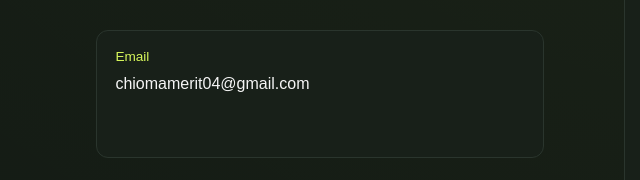
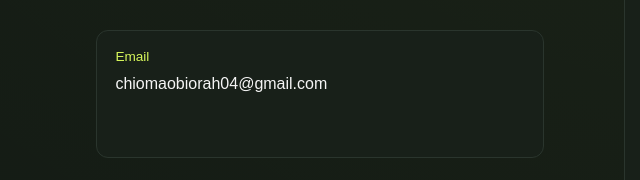
Before and after one commit to chiomamerit04-gif/portfolio, a plain HTML site: page index.html in a window 1280 px wide. Shown: the part 7727-7907 px from the top of the page, 6-646 px from the left. Drawn offline with Linux system fonts and the light colour scheme.

Commit message:
Update professional email

```diff
--- a/index.html
+++ b/index.html
@@ -539,7 +539,7 @@
         <div class="contact-details">
           <div class="contact-item">
             <span>Email</span>
-            <p>chiomamerit04@gmail.com</p>
+            <p>chiomaobiorah04@gmail.com</p>
           </div>
           <div class="contact-item">
             <span>Location</span>
```
